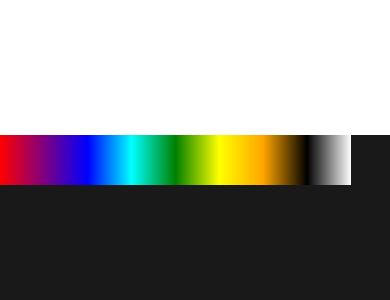
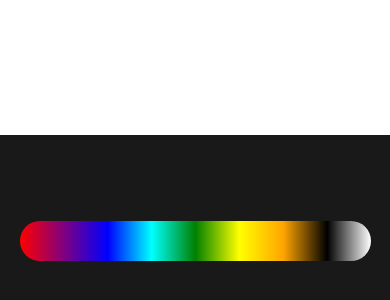
Before and after one commit to Real-Musafir/reanimated2-colorPicker, a React Native app: screen / in a window 390 px wide. Shown: the part 498-798 px from the top of the page. Built offline with nearby package versions, Linux system fonts and the light colour scheme.

Commit message:
decorate LinearGradient

```diff
--- a/App.js
+++ b/App.js
@@ -32,7 +32,12 @@ export default function App() {
       <View style={styles.topContainer} />
 
       <View style={styles.bottomContainer}>
-        <ColorPicker colors={COLORS} />
+        <ColorPicker
+          colors={COLORS}
+          start={{ x: 0, y: 0 }}
+          end={{ x: 1, y: 0 }}
+          style={styles.gradient}
+        />
       </View>
     </>
   );
@@ -46,5 +51,8 @@ const styles = StyleSheet.create({
   bottomContainer: {
     flex: 1,
     backgroundColor: BACKGROUND_COLOR,
+    alignItems: "center",
+    justifyContent: "center",
   },
+  gradient: { height: 40, width: PICKER_WIDTH, borderRadius: 20 },
 });
--- a/components/ColorPicker.js
+++ b/components/ColorPicker.js
@@ -2,14 +2,9 @@ import { LinearGradient } from "expo-linear-gradient";
 import React from "react";
 import { View, Text } from "react-native";
 
-function ColorPicker({ colors }) {
+function ColorPicker({ colors, start, end, style }) {
   return (
-    <LinearGradient
-      colors={colors}
-      start={{ x: 0, y: 0 }}
-      end={{ x: 1, y: 0 }}
-      style={{ height: 50, width: "90%" }}
-    />
+    <LinearGradient colors={colors} start={start} end={end} style={style} />
   );
 }
 
```
